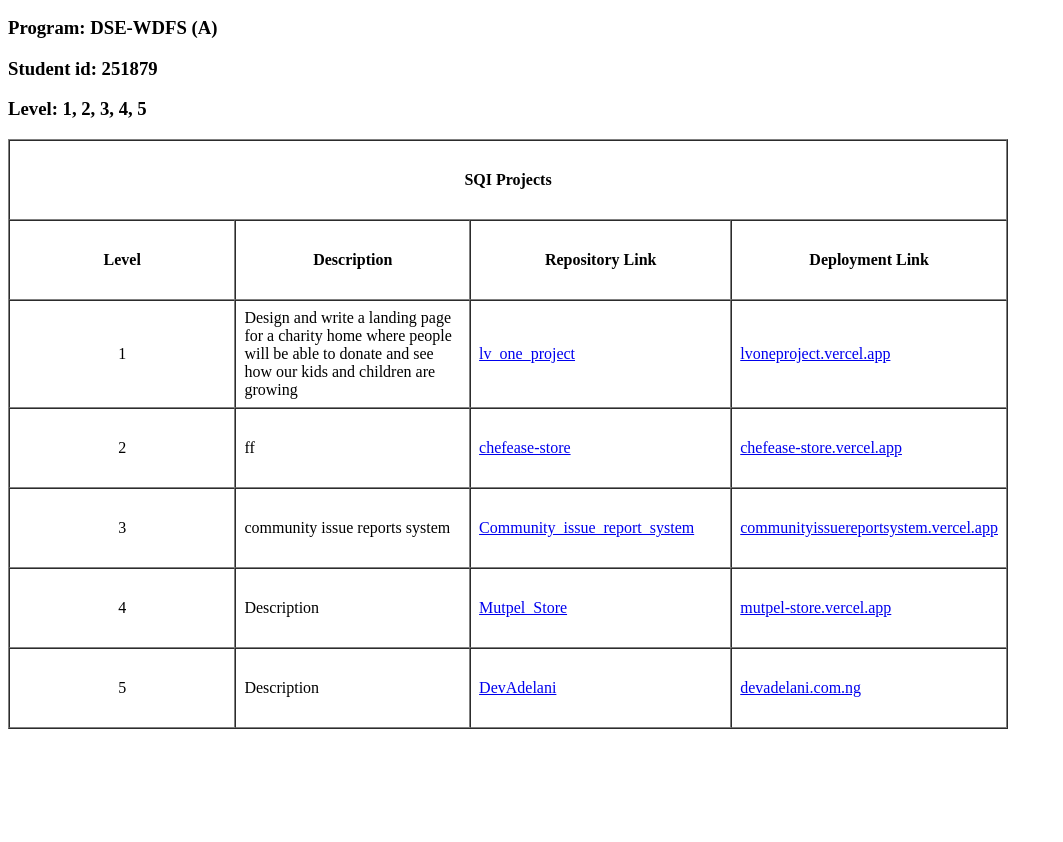
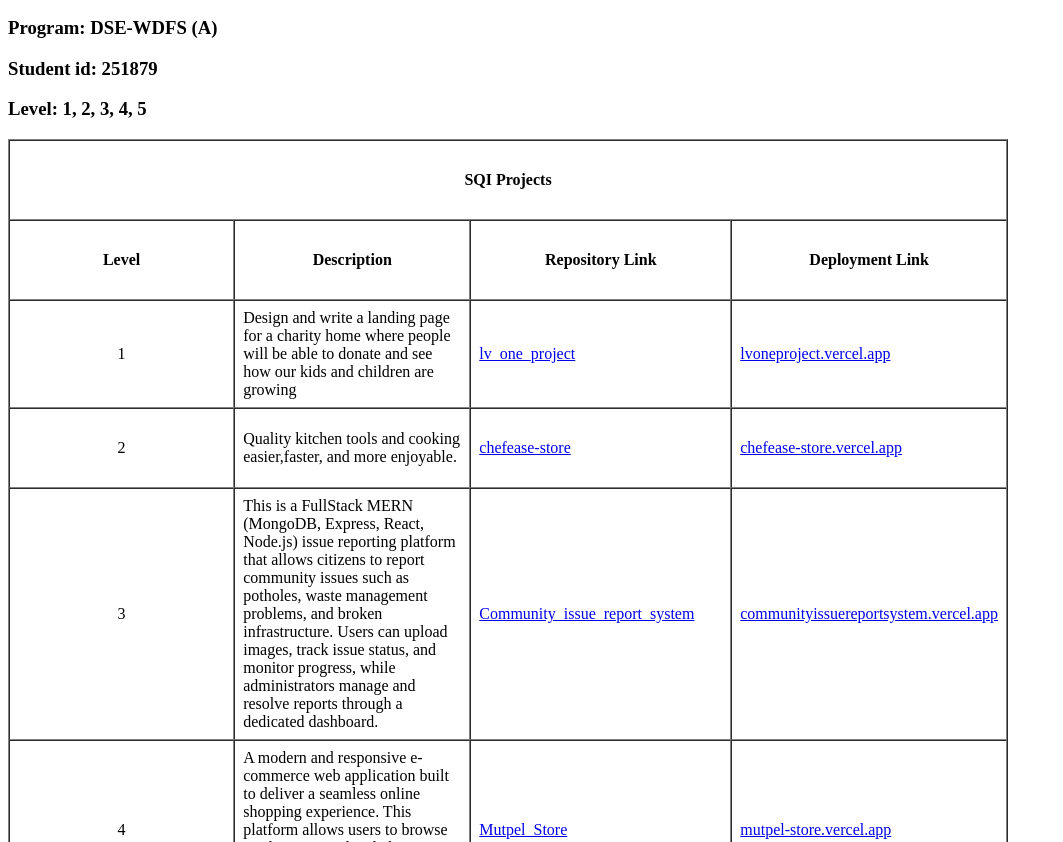
Before and after one commit to Adelani14/all_sqi_level_project_links, a plain HTML site: page index.html in a window 1280 px wide. Shown: the part 110-952 px from the top of the page, without its empty margins (0-1063 px from the left). Before the commit the page ends 847 px from the top, so only its background shows below. Drawn offline with Linux system fonts and the light colour scheme.

Commit message:
Update index.html

```diff
--- a/index.html
+++ b/index.html
@@ -37,25 +37,25 @@
         </tr>
           <tr height="80">
             <td align="center">2</td>
-            <td>ff</td>
+            <td>Quality kitchen tools and cooking easier,faster, and more enjoyable.</td>
             <td><a href="https://github.com/Adelani14/chefease-store" target="_blank">chefease-store</a></td>
             <td><a href="https://chefease-store.vercel.app" target="_blank">chefease-store.vercel.app</a></td>
         </tr>
         <tr height="80">
             <td align="center">3</td>
-<td>community issue reports system </td>
+<td>This is a FullStack MERN (MongoDB, Express, React, Node.js) issue reporting platform that allows citizens to report community issues such as potholes, waste management problems, and broken infrastructure. Users can upload images, track issue status, and monitor progress, while administrators manage and resolve reports through a dedicated dashboard.</td>
             <td><a href="https://github.com/Adelani14/Community_issue_report_system" target="_blank">Community_issue_report_system</a></td>
             <td><a href="https://communityissuereportsystem.vercel.app/" target="_blank">communityissuereportsystem.vercel.app</a></td>
         </tr>
         <tr height="80">
             <td align="center">4</td>
-            <td>Description</td>
+            <td>A modern and responsive e-commerce web application built to deliver a seamless online shopping experience. This platform allows users to browse products, view detailed information, add items to their cart, and manage purchases efficiently.</td>
             <td><a href="https://github.com/Adelani14/Mutpel_Store" target="_blank">Mutpel_Store</a></td>
             <td><a href="https://mutpel-store.vercel.app/" target="_blank">mutpel-store.vercel.app</a></td>
         </tr>
         <tr height="80">
             <td align="center">5</td>
-            <td>Description</td>
+            <td> A personl portfolio built with pure typescript, next.js with express API and also get a domain for both frontend and backend  </td>
             <td><a href="https://github.com/Adelani14/DevAdelani" target="_blank">DevAdelani</a></td>
             <td><a href="https://devadelani.com.ng" target="_blank">devadelani.com.ng</a></td>
         </tr>
```
